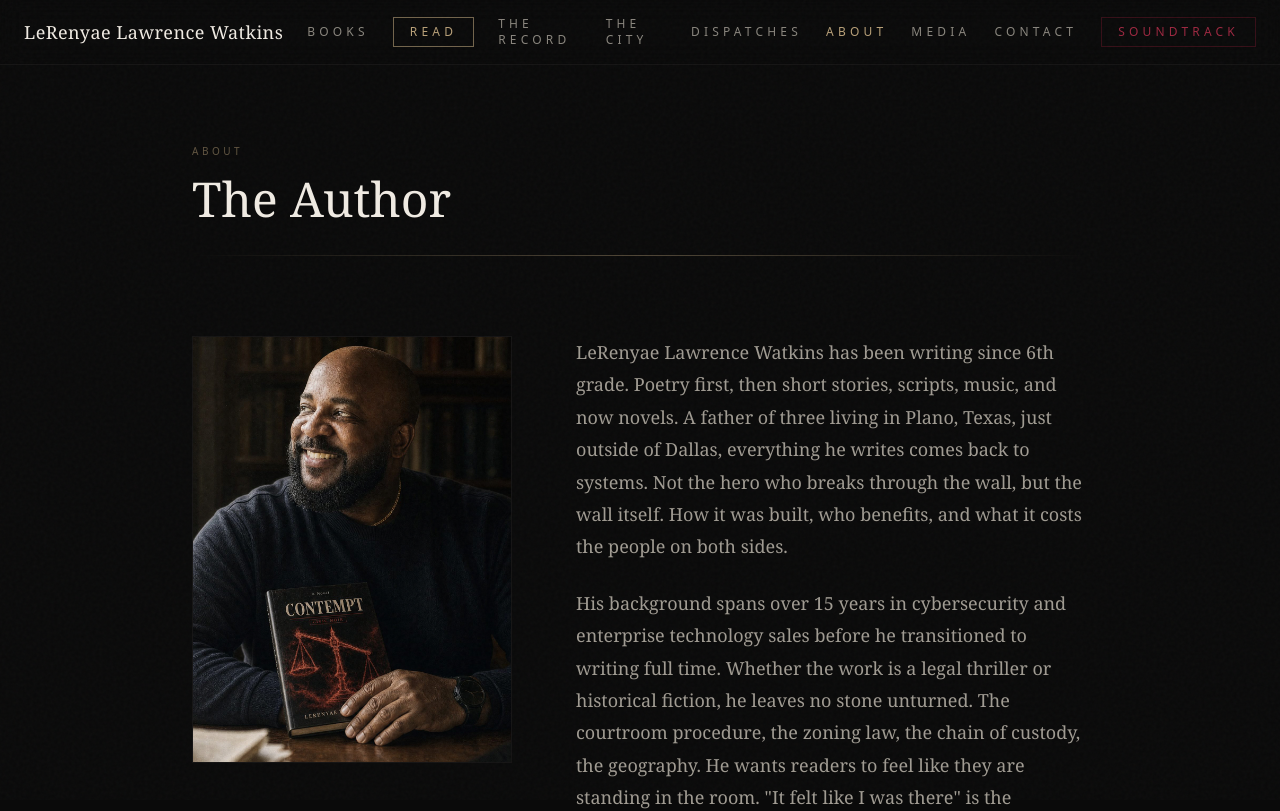
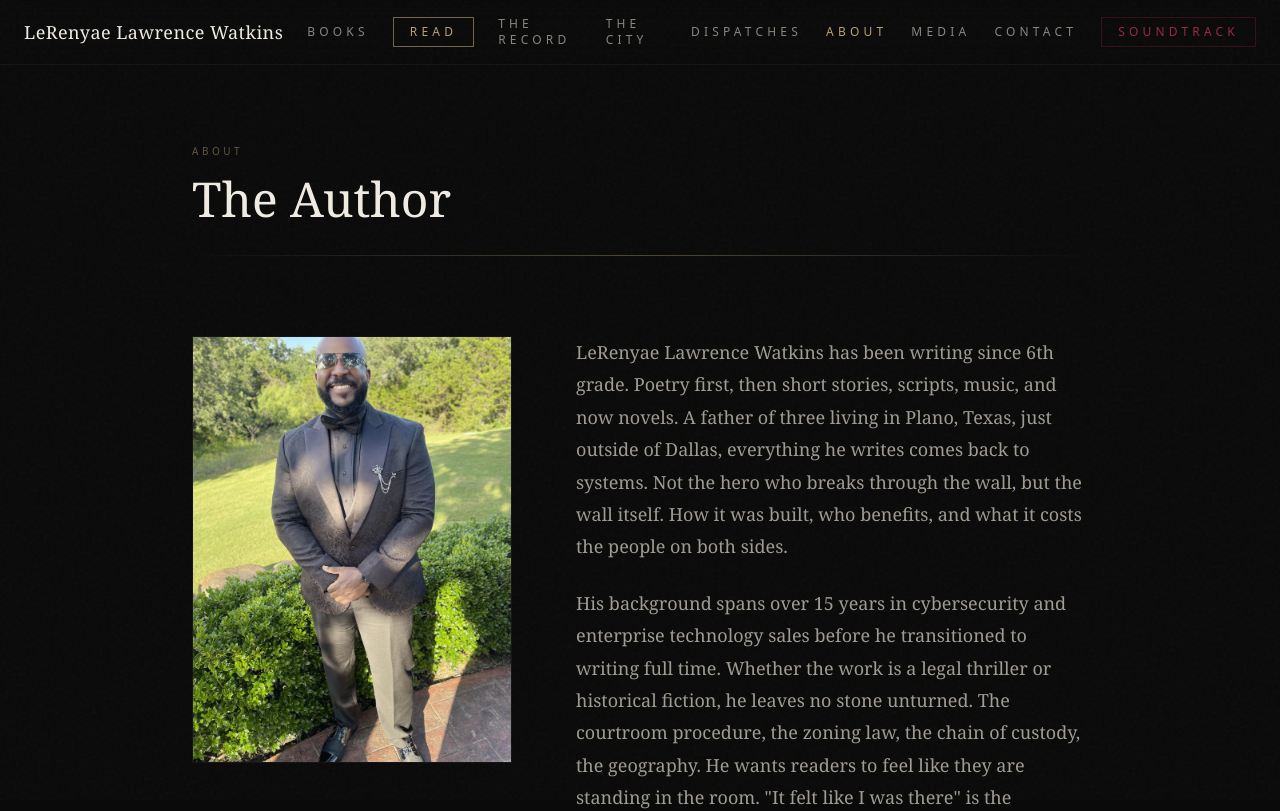
Before and after one commit to lerenyae/Civic-Noir-site, a Next.js app: page /about in a window 1280 px wide. Shown: the top 811 px of the page. Built offline with nearby package versions, Linux system fonts and the light colour scheme.

Commit message:
Point About portrait at new author photo

```diff
--- a/app/about/page.tsx
+++ b/app/about/page.tsx
@@ -14,7 +14,7 @@ export default function AboutPage() {
       <section className="py-20 px-6">
         <div className="max-w-4xl mx-auto">
           <div className="grid grid-cols-1 md:grid-cols-[1fr_1.6fr] gap-16 items-start">
-            <SectionReveal><div className="relative aspect-[3/4] overflow-hidden border border-bone-300/5 sticky top-28"><Image src={`${bio.photo}?v=2`} alt={siteConfig.name} fill className="object-cover" /></div></SectionReveal>
+            <SectionReveal><div className="relative aspect-[3/4] overflow-hidden border border-bone-300/5 sticky top-28"><Image src="/covers/IMG_2374.JPG?v=tux" alt={siteConfig.name} fill className="object-cover" /></div></SectionReveal>
             <div>
               <SectionReveal><div className="mb-12">{bio.long.split("\n\n").map((para, i) => (<p key={i} className="font-serif text-lg text-bone-300/70 font-light leading-[1.8] mb-6 last:mb-0">{para}</p>))}</div></SectionReveal>
               <SectionReveal delay={100}>
```
